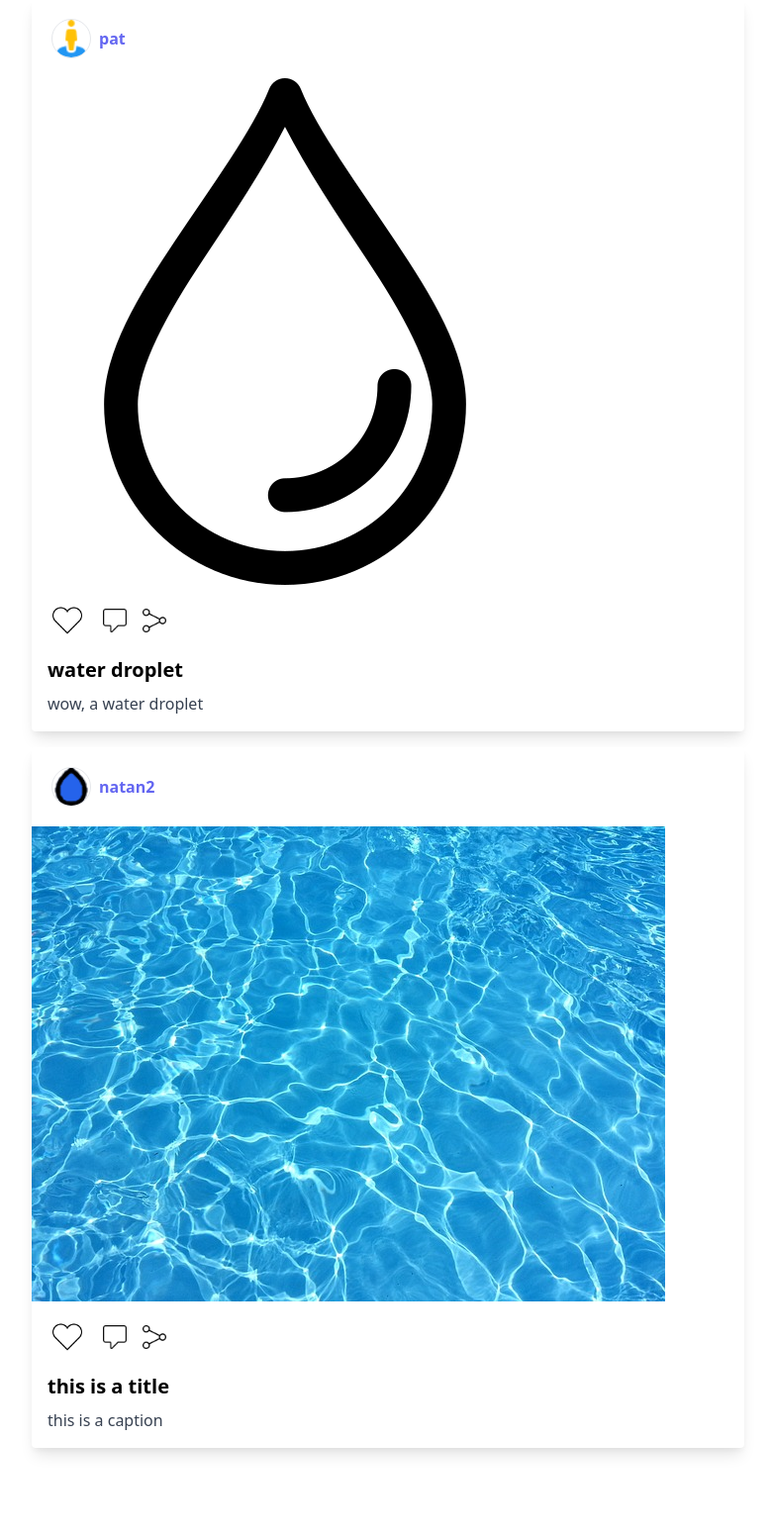
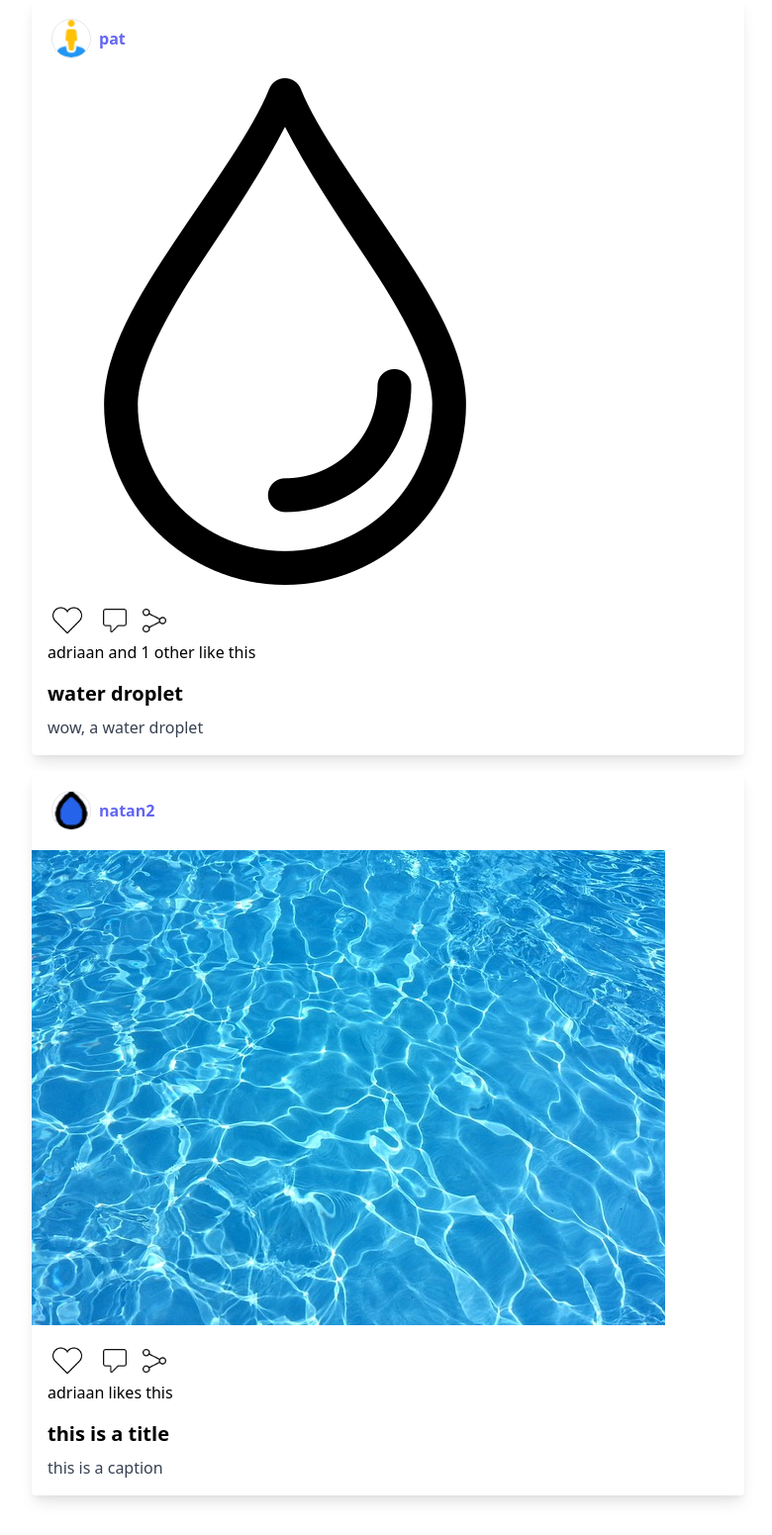
Before and after one commit to NatanVBraeckel/Django-projects, a Django app: page /posts/feed in a window 1280 px wide. Shown: the part 177-1728 px from the top of the page at 99% size, without its empty margins (248-1028 px from the left). Before the commit the page ends 1647 px from the top, so only its background shows below. Run offline with Django 5.2, Linux system fonts and the light colour scheme; data comes from the database, SQL or seed files in the repository; both versions use the stored data as it was after the commit; style sheets or scripts are compiled from the project's sources; some libraries are stand-ins or nearby versions.

Commit message:
Like functionality part 5 (195)

```diff
--- a/6_social_media/social_media/posts/templates/posts/feed.html
+++ b/6_social_media/social_media/posts/templates/posts/feed.html
@@ -1,4 +1,5 @@
 {% extends 'users/base.html' %}
+{% load mathfilters %}
 {% load static %}
 {% block body %}
     <div class="my-5 flex justify-center">
@@ -30,6 +31,14 @@
                             <img class="h-6 w-6" src="{% static 'users/images/share.png' %}" alt="">
                         </div>
                     </div>
+                    <div class="ml-4">
+                        {% if post.liked_by.count < 1 %}
+                        {% elif post.liked_by.count == 1 %}
+                            {{ post.liked_by.first }} likes this
+                        {% else %}
+                            {{ post.liked_by.first }} and {{ post.liked_by.count | sub:1 }} other like this
+                        {% endif %}
+                    </div>
                     <div class="p-4">
                         <div class="font-bold text-xl mb-2">{{ post.title }}</div>
                         <div class="text-gray-700 text-base">{{ post.caption }}</div>
--- a/6_social_media/social_media/social_media/settings.py
+++ b/6_social_media/social_media/social_media/settings.py
@@ -34,6 +34,7 @@ ALLOWED_HOSTS = []
 INSTALLED_APPS = [
     'users',
     'posts',
+    'mathfilters',
     'django.contrib.admin',
     'django.contrib.auth',
     'django.contrib.contenttypes',
```
Also changed, not shown: 6_social_media/social_media/db.sqlite3.
